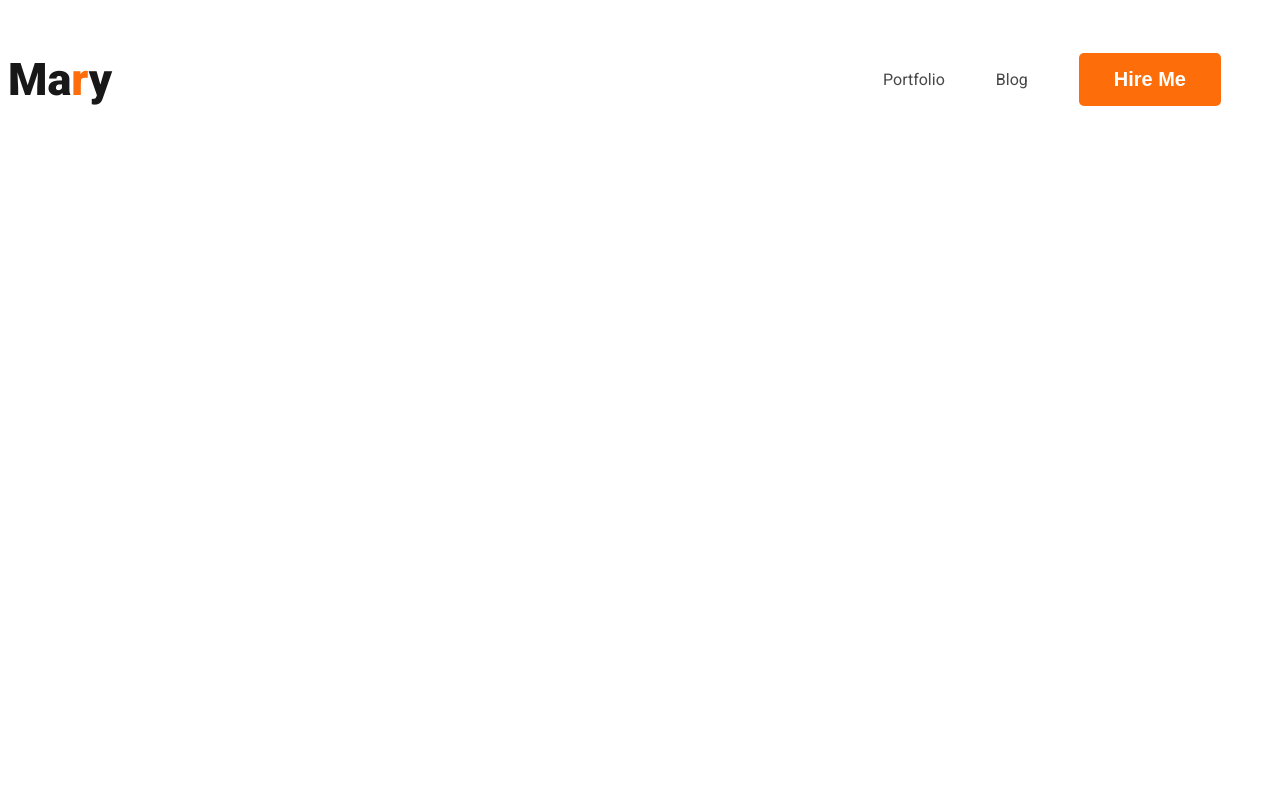
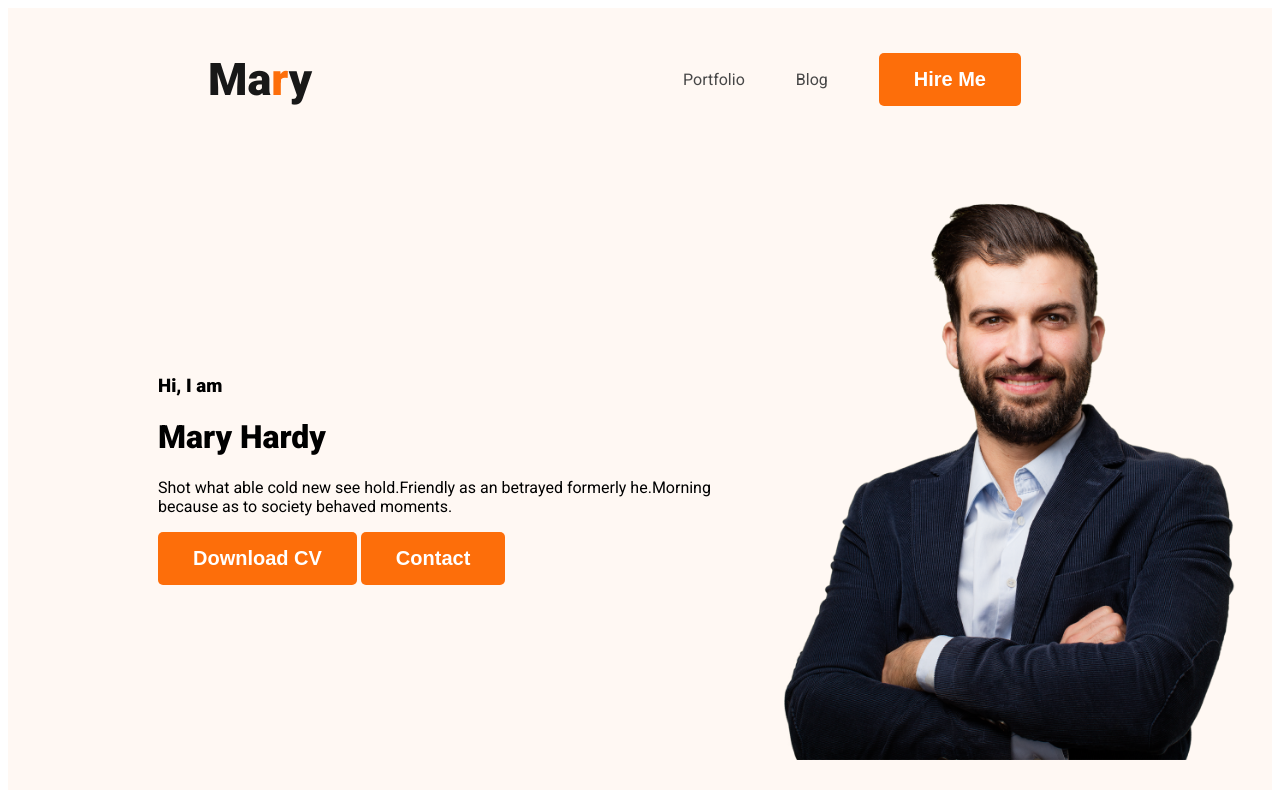
Before and after one commit to rahimul12/my-portfolio, a plain HTML site: page index.html in a window 1280 px wide. Drawn offline with Linux system fonts and the light colour scheme.

Commit message:
banner added

```diff
--- a/index.html
+++ b/index.html
@@ -15,7 +15,7 @@
 
 <body>
 
-    <header>
+    <header class="header">
         <nav>
             <h3 class="nav-title">Ma<span class="orange">r</span>y</h3>
             <ul>
@@ -25,6 +25,16 @@
                 <li><button class="btn-primary">Hire Me</button></li>
             </ul>
         </nav>
+    <div class="banner">
+        <div class="banner-content">
+            <h3 class="banner-greeting">Hi, I  am</h3>
+            <h1 class="banner-tiltle">Mary Hardy</h1>
+            <p>Shot what able cold new see hold.Friendly as an betrayed formerly he.Morning because as to society behaved moments.</p>
+            <button class="btn-primary">Download CV</button>
+            <button class="btn-primary">Contact</button>
+        </div>
+        <img class="profile" src="images/hardy.png" alt="">
+    </div>
     </header>
 
     <main>
--- a/styles/portfoilo.css
+++ b/styles/portfoilo.css
@@ -15,6 +15,7 @@ nav {
     display: flex;
     justify-content: space-between;
     align-items: center;
+    margin: 0 200px;
 
 }
 
@@ -57,3 +58,17 @@ nav a {
     text-decoration: none;
     color: #474747;
 }
+
+/* header related style */
+.header{
+    background-color: #FFF8F3;
+
+}
+.banner{
+    padding: 30px 30px 30px 150px;
+    display: flex;
+    align-items: center;
+}
+.banner .profile{
+    width: 500px;
+}
```
